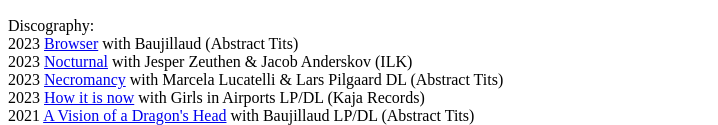
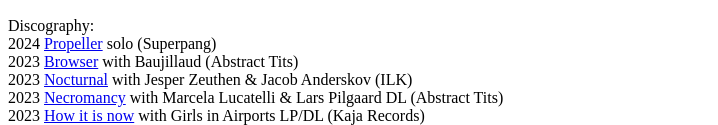
Before and after one commit to theoneandonlyanders/anders-website, a plain HTML site: page discography.html in a window 1280 px wide. Shown: the part 311-436 px from the top of the page, without its empty margins (0-718 px from the left). Drawn offline with Linux system fonts and the light colour scheme.

Commit message:
Update discography.html

```diff
--- a/discography.html
+++ b/discography.html
@@ -9,6 +9,7 @@
         <img src="img/gifdisco3.gif" height="300"  title="Discography"   alt="Anders Vestergaard Discography">
         <p>
             Discography:<br>
+            2024 <a href="https://andersvestergaard.bandcamp.com/album/propeller" target="_blank">Propeller</a> solo (Superpang)<br>
             2023 <a href="https://www.youtube.com/watch?v=aCNUvjDD_ao&list=OLAK5uy_mI6cLVbK06_Pfy930L8CzA8NFrT9dnr9E" target="_blank">Browser</a> with Baujillaud (Abstract Tits)<br>
             2023 <a href="https://ilkmusiccph.bandcamp.com/album/nocturnal" target="_blank">Nocturnal</a> with Jesper Zeuthen & Jacob Anderskov (ILK)<br>
             2023 <a href="https://marcelalarsanders.bandcamp.com/album/necromancy" target="_blank">Necromancy</a> with Marcela Lucatelli & Lars Pilgaard DL (Abstract Tits)<br>
```
